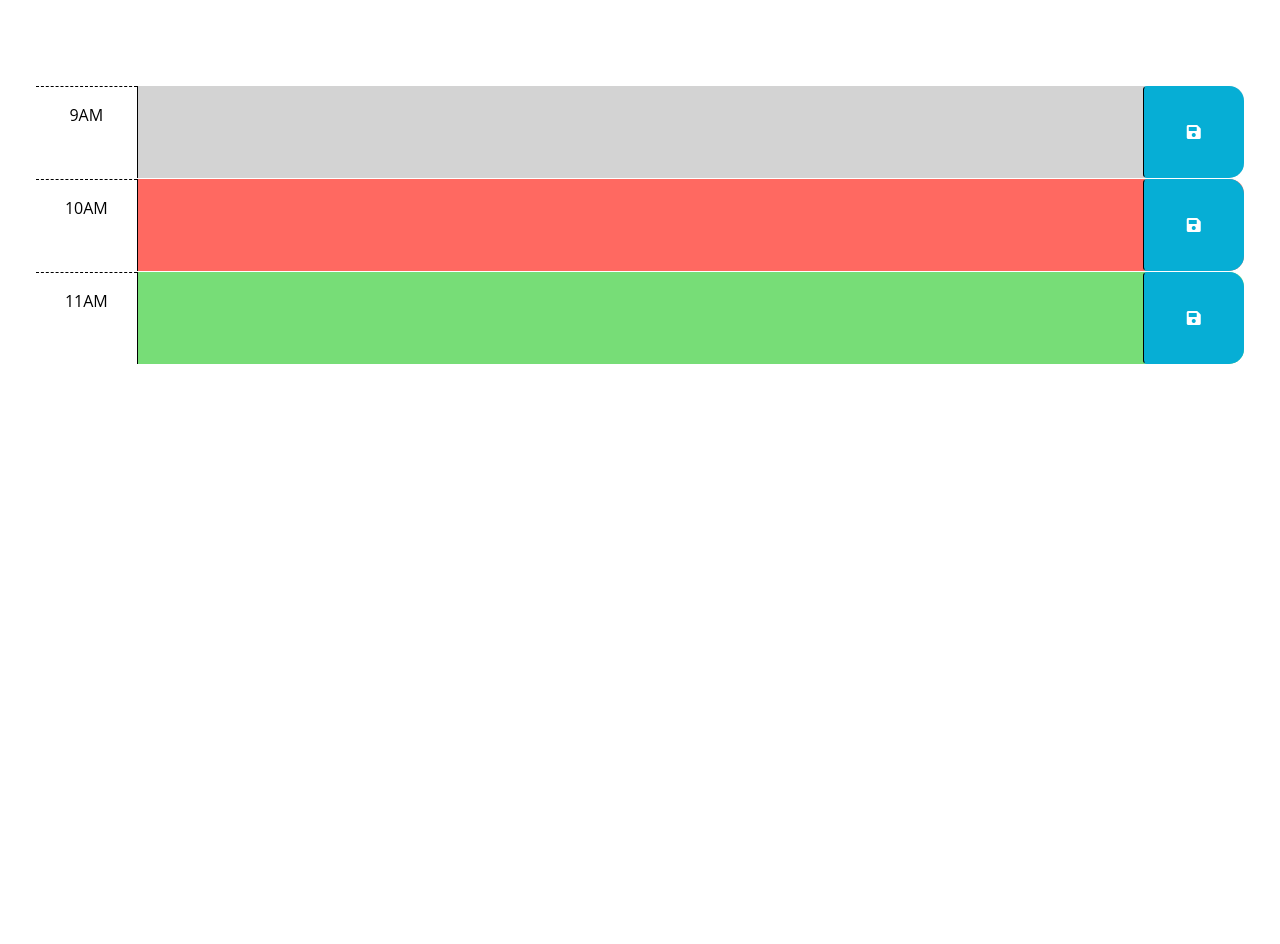
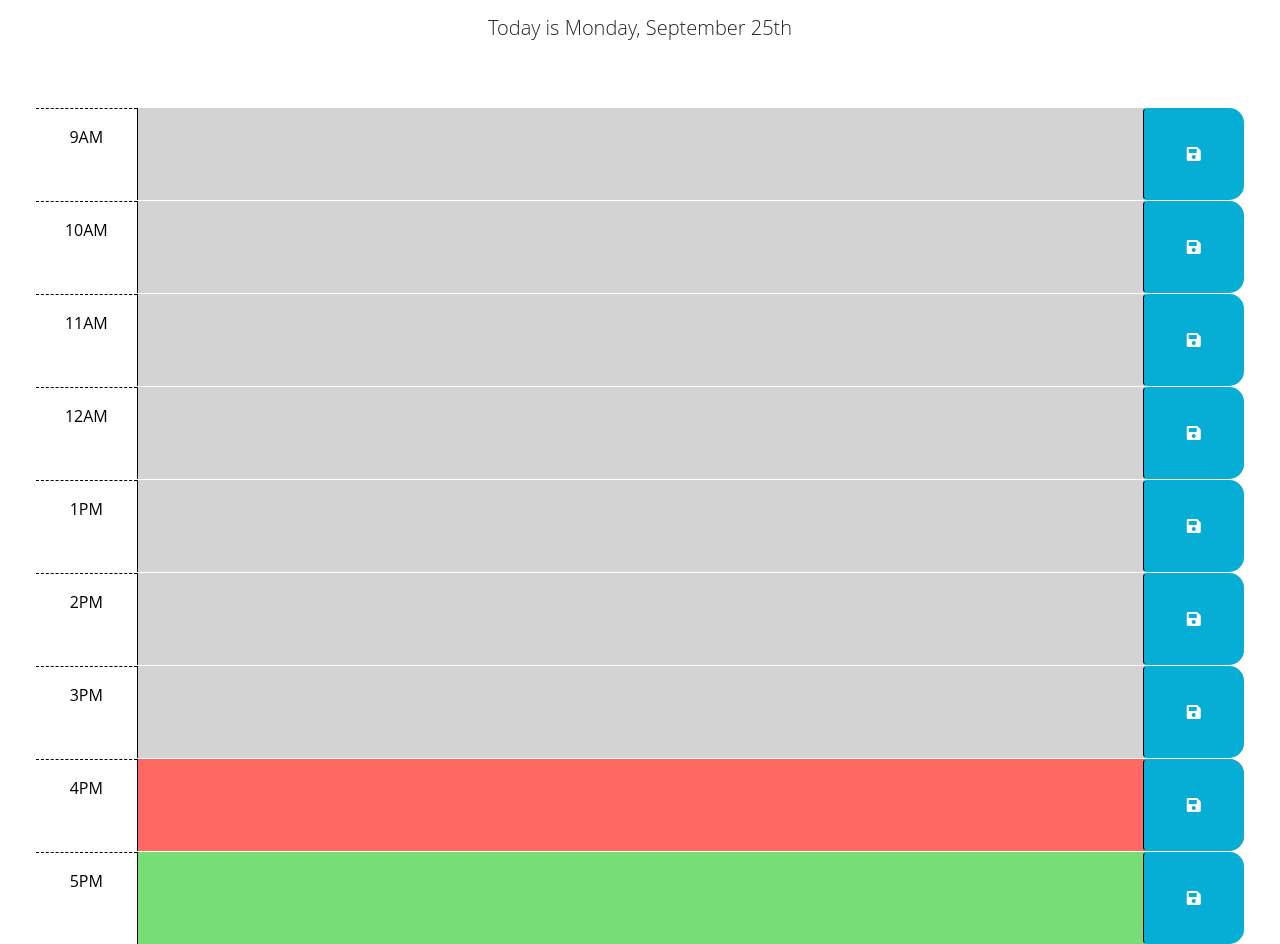
Before and after one commit to Bwing2/brandon-work-day-scheduler-challenge-5, a plain HTML site: page index.html in a window 1280 px wide. Shown: the part 166-1110 px from the top of the page. Before the commit the page ends 800 px from the top, so only its background shows below. Drawn offline with nearby package versions, Linux system fonts and the light colour scheme.

Commit message:
Added local storage, and fixed formatting

```diff
--- a/index.html
+++ b/index.html
@@ -25,24 +25,14 @@
   </head>
 
   <body>
-    <header class="p-5 mb-4">
+    <header class="headerContainer p-5">
       <h1 class="display-3">Work Day Scheduler</h1>
       <p class="lead">A simple calendar app for scheduling your work day</p>
       <p id="currentDay" class="lead"></p>
+      <p id="saveAlert"></p>
     </header>
     <div class="container-fluid px-5">
-      <!-- Use class for "past", "present", and "future" to apply styles to the
-        time-block divs accordingly. The javascript will need to do this by
-        adding/removing these classes on each div by comparing the hour in the
-        id to the current hour. The html provided below is meant to be an example
-        demonstrating how the css provided can be leveraged to create the
-        desired layout and colors. The html below should be removed or updated
-        in the finished product. Remember to delete this comment once the
-        code is implemented.
-        -->
-
-      <!-- Example of a past time block. The "past" class adds a gray background color. -->
-      <div id="hour-9" class="row time-block past">
+      <div id="hour-9" class="row time-block">
         <div class="col-2 col-md-1 hour text-center py-3">9AM</div>
         <textarea class="col-8 col-md-10 description" rows="3"> </textarea>
         <button class="btn saveBtn col-2 col-md-1" aria-label="save">
@@ -50,8 +40,7 @@
         </button>
       </div>
 
-      <!-- Example of a present time block. The "present" class adds a red background color. -->
-      <div id="hour-10" class="row time-block present">
+      <div id="hour-10" class="row time-block">
         <div class="col-2 col-md-1 hour text-center py-3">10AM</div>
         <textarea class="col-8 col-md-10 description" rows="3"> </textarea>
         <button class="btn saveBtn col-2 col-md-1" aria-label="save">
@@ -59,9 +48,56 @@
         </button>
       </div>
 
-      <!-- Example of a future time block. The "future" class adds a green background color. -->
-      <div id="hour-11" class="row time-block future">
+      <div id="hour-11" class="row time-block">
         <div class="col-2 col-md-1 hour text-center py-3">11AM</div>
+        <textarea class="col-8 col-md-10 description" rows="3"> </textarea>
+        <button class="btn saveBtn col-2 col-md-1" aria-label="save">
+          <i class="fas fa-save" aria-hidden="true"></i>
+        </button>
+      </div>
+
+      <div id="hour-12" class="row time-block">
+        <div class="col-2 col-md-1 hour text-center py-3">12AM</div>
+        <textarea class="col-8 col-md-10 description" rows="3"> </textarea>
+        <button class="btn saveBtn col-2 col-md-1" aria-label="save">
+          <i class="fas fa-save" aria-hidden="true"></i>
+        </button>
+      </div>
+
+      <div id="hour-13" class="row time-block">
+        <div class="col-2 col-md-1 hour text-center py-3">1PM</div>
+        <textarea class="col-8 col-md-10 description" rows="3"> </textarea>
+        <button class="btn saveBtn col-2 col-md-1" aria-label="save">
+          <i class="fas fa-save" aria-hidden="true"></i>
+        </button>
+      </div>
+
+      <div id="hour-14" class="row time-block">
+        <div class="col-2 col-md-1 hour text-center py-3">2PM</div>
+        <textarea class="col-8 col-md-10 description" rows="3"> </textarea>
+        <button class="btn saveBtn col-2 col-md-1" aria-label="save">
+          <i class="fas fa-save" aria-hidden="true"></i>
+        </button>
+      </div>
+
+      <div id="hour-15" class="row time-block">
+        <div class="col-2 col-md-1 hour text-center py-3">3PM</div>
+        <textarea class="col-8 col-md-10 description" rows="3"> </textarea>
+        <button class="btn saveBtn col-2 col-md-1" aria-label="save">
+          <i class="fas fa-save" aria-hidden="true"></i>
+        </button>
+      </div>
+
+      <div id="hour-16" class="row time-block">
+        <div class="col-2 col-md-1 hour text-center py-3">4PM</div>
+        <textarea class="col-8 col-md-10 description" rows="3"> </textarea>
+        <button class="btn saveBtn col-2 col-md-1" aria-label="save">
+          <i class="fas fa-save" aria-hidden="true"></i>
+        </button>
+      </div>
+
+      <div id="hour-17" class="row time-block">
+        <div class="col-2 col-md-1 hour text-center py-3">5PM</div>
         <textarea class="col-8 col-md-10 description" rows="3"> </textarea>
         <button class="btn saveBtn col-2 col-md-1" aria-label="save">
           <i class="fas fa-save" aria-hidden="true"></i>
@@ -70,9 +106,11 @@
     </div>
 
     <script src="https://cdnjs.cloudflare.com/ajax/libs/jquery/3.2.1/jquery.min.js"></script>
-    <script src="https://cdn.jsdelivr.net/npm/dayjs@1.11.3/dayjs.min.js"
-    integrity="sha256-iu/zLUB+QgISXBLCW/mcDi/rnf4m4uEDO0wauy76x7U="
-    crossorigin="anonymous"></script>
+    <script
+      src="https://cdn.jsdelivr.net/npm/dayjs@1.11.3/dayjs.min.js"
+      integrity="sha256-iu/zLUB+QgISXBLCW/mcDi/rnf4m4uEDO0wauy76x7U="
+      crossorigin="anonymous"
+    ></script>
 
     <script src="script.js"></script>
   </body>
--- a/script.js
+++ b/script.js
@@ -1,23 +1,33 @@
-// Wrap all code that interacts with the DOM in a call to jQuery to ensure that
-// the code isn't run until the browser has finished rendering all the elements
-// in the html.
-$(function () {
-  // TODO: Add a listener for click events on the save button. This code should
-  // use the id in the containing time-block as a key to save the user input in
-  // local storage. HINT: What does `this` reference in the click listener
-  // function? How can DOM traversal be used to get the "hour-x" id of the
-  // time-block containing the button that was clicked? How might the id be
-  // useful when saving the description in local storage?
-  //
-  // TODO: Add code to apply the past, present, or future class to each time
-  // block by comparing the id to the current hour. HINTS: How can the id
-  // attribute of each time-block be used to conditionally add or remove the
-  // past, present, and future classes? How can Day.js be used to get the
-  // current hour in 24-hour time?
-  //
-  // TODO: Add code to get any user input that was saved in localStorage and set
-  // the values of the corresponding textarea elements. HINT: How can the id
-  // attribute of each time-block be used to do this?
-  //
-  // TODO: Add code to display the current date in the header of the page.
+$("#currentDay").text(dayjs().format("[Today is] dddd, MMMM D[th]"));
+
+$(".time-block").each(function () {
+  var currentHour = dayjs().hour();
+  var hourNumber = $(this).attr("id").split("-")[1];
+
+  if (currentHour < hourNumber) {
+    $(this).addClass("future");
+  } else if (currentHour == hourNumber) {
+    $(this).addClass("present");
+  } else if (currentHour > hourNumber) {
+    $(this).addClass("past");
+  }
 });
+
+$(".saveBtn").on("click", function () {
+  var saveAlert = $("#saveAlert");
+  saveAlert.text("Event Saved!");
+
+  var textInput = $(this).siblings(".description").val();
+  var hourId = $(this).parent().attr("id");
+  localStorage.setItem(hourId, textInput);
+
+  setTimeout(function () {
+    var textGone = saveAlert.text("");
+    clearInterval(textGone);
+  }, 1000);
+});
+
+for (let i = 9; i <= 17; i++) {
+  var data = localStorage.getItem(`hour-${i}`);
+  $(`#hour-${i} textarea`).val(data);
+}
--- a/style.css
+++ b/style.css
@@ -10,6 +10,10 @@ textarea {
   color: #000000;
   border-left: 1px solid black;
   padding: 10px;
+}
+
+.headerContainer {
+  text-align: center;
 }
 
 .description {
```
Also changed, not shown: 1 other file.
